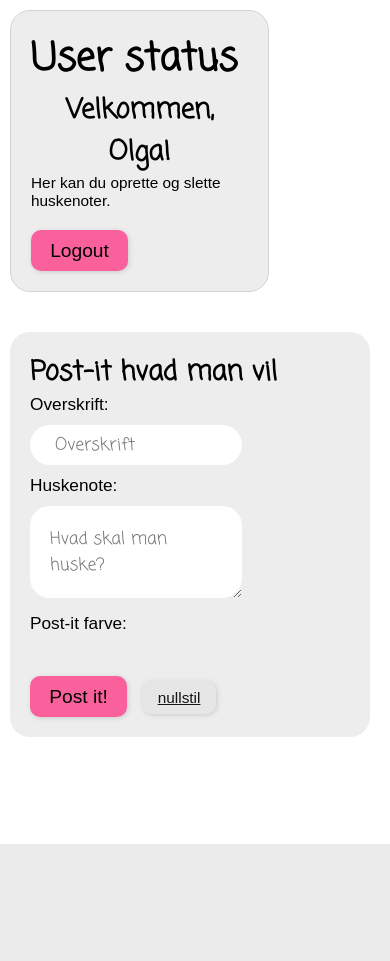
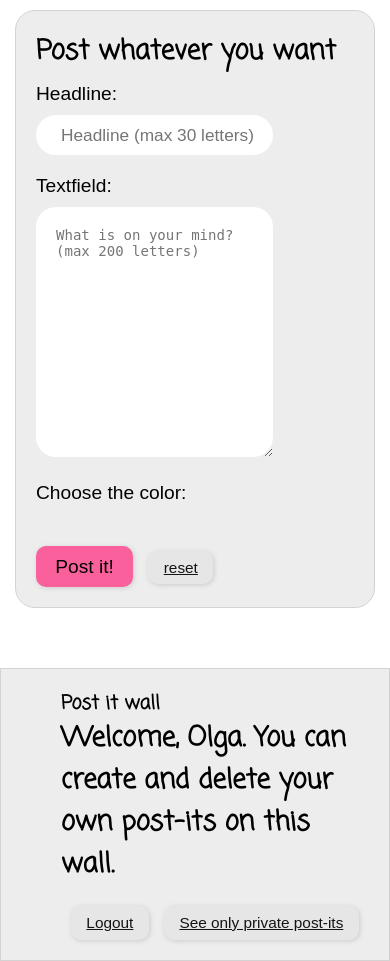
Before and after one commit to okomaro/post-it-system, a PHP site: page / in a window 390 px wide. Before the commit the page ends 844 px from the top, so only its background shows below. Run offline with PHP 8.4, Linux system fonts and the light colour scheme; a user stored in the database is signed in; data comes from the database, SQL or seed files in the repository; data that the repository does not hold is empty; some libraries are stand-ins or nearby versions.

Commit message:
responsivensess and layout corrected

```diff
--- a/css/style.css
+++ b/css/style.css
@@ -6,18 +6,19 @@
 	-moz-box-sizing: border-box;
 	box-sizing: border-box;
 }
+
 body {
 	margin: 40px;
 	font-family: sans-serif;
 	font-size: 1.2em;
 	display: flex;
-	flex-wrap: wrap;
-	justify-content: space-between;
+	flex-wrap: row wrap;
+
 }
 
 .container {
 	padding: 20px;
-	align-self: flex-start;
+
 }
 
 .user-form {
@@ -27,46 +28,49 @@ body {
 	border-radius: 20px;
 	border: 1px solid lightgray;
 	margin: 10px;
-/*	background-color: #ededed;*/
+
 }
 
 
 .welcome-field {
+	position: absolute;
+	top: 0;
+	right:0;
+	display: flex table;
+	flex-wrap: wrap;
+	align-content: center;
+	width: 100%;
+	padding-top: 20px;
+	padding-left: 60px;
+	border: 1px solid lightgray;
+	background-color: #ededed;
+
+}
+
+.whiteboard {
+	width: 70%;
 	display: flex;
 	flex-wrap: wrap;
-	justify-content: space-between;
-	width: 70%;
+	margin-top: 150px;
+	justify-content: center;
+	order: 0;
+}
+
+
+.sidebar {
+	display: flex;
+	flex-wrap: wrap;
+	align-content:flex-start;
+	margin-top: 200px;
+	width: 25%;
+	min-width: 360px;
 	border-radius: 20px;
 	border: 1px solid lightgray;
 	background-color: #ededed;
 	order: -1;
 }
 
-.whiteboard {
-	width: 70%;
-	order: 0;
-	display: flex;
-	flex-wrap: wrap;
-	margin-top: 20px;
-	justify-content: center;
-}
-
-
-.sidebar {
-	display: flex;
-	flex-wrap: wrap;
-	width: 24%;
-	min-width: 360px;
-	border-radius: 20px;
-	background-color: #ededed;
-	margin-top: 40px;
-	order: 1;
-}
-
 .notice{
-	position: absolute;
-	top:30%;
-	left:30%;
 	border: 1px solid red;
 /*	background-color: #ededed;*/
 	color: #F50D11;
@@ -105,26 +109,22 @@ body {
 }
 
 input {
-
 	text-indent: 5px;
 	font-size: 0.9em;
 }
 
 legend {
-
 	font-size: 1.5em;
 	font-family: sans-serif;
 }
 
-.postit p {
-display: block;
+.postit-text {
   word-wrap: break-word;
   max-height: 3.6em;
   line-height: 1.8em;
 }
 
 .postit h2 {
-display: block;
   word-wrap: break-word;
   max-height: 3.6em;
   line-height: 1.8em;
@@ -189,8 +189,12 @@ h1 {
 h2 {
 	font-family: 'Coming Soon', cursive;
 	font-size: 1.4em;
+/*	text-align: center;*/
+}
+.postit h2 {
 	text-align: center;
 }
+
 h3 {
 	font-size: 1.1em;
 	font-weight: 500;
@@ -245,7 +249,7 @@ input {
 	margin-left: 10px;
 	margin-right: 5px;
 	margin-top: 10px;
-	font-family: 'Coming Soon', cursive;
+/*	font-family: 'Coming Soon', cursive;*/
 }
 
 
@@ -253,12 +257,12 @@ input {
 	font-size: 0.9em;
 	margin: 10px 0;
 	padding: 20px;
-	max-height: 400px;
+	height: 250px;
 	width: 100%;
 	border-radius: 20px;
 	border-style: hidden;
 	background: white;
-	font-family: 'Coming Soon', cursive;
+/*	font-family: 'Coming Soon', cursive;*/
 }
 .textfield-small {
 	font-size: 0.9em;
@@ -317,7 +321,7 @@ body {
 
 .postit {
 	min-width: 25vh;
-	max-height: auto;
+	min-height: 25vh;
 	margin: 10px;
 }
 .postit p {
@@ -344,27 +348,40 @@ body {
 @media all and (max-width: 500px) {
 body {
 	/* On small screens, we are no longer using row direction but column */
-	flex-direction: column;
-	justify-content: center;
-	margin: 10px;
+	display: flex table-column;
+	flex-wrap: wrap;
+	justify-content:space-around;
+	align-content: center;
+	margin: 0;
+}
+
+.welcome-field {
+	position: relative;
+
+	order: 1;
+	margin: 0;
+	align-content: center;
 }
 
 .whiteboard {
 	order: 0;
 	width: 100%;
 	min-width: 300px;
+	margin-top: 20px;
+
 }
 
 .sidebar {
 		order: -1;
-			justify-content: flex-start;
 			width:100%;
 			max-width: 300px;
+	margin-top: 10px;
+
 }
 
 .sidebar h3 {
-		font-size: 0.9em;
-		margin-top: 0;
+		font-size: 1em;
+		margin-top: 10px;
 }
 
 .postit h2 {
@@ -381,6 +398,9 @@ time {
 		font-size: 0.6em;
 			margin: 0;
 }
+	h1 {
+			font-size:1em;
+	}
 
 
 }
--- a/index.php
+++ b/index.php
@@ -83,22 +83,23 @@ $cmd = $_POST['cmd'] ?? null;
 
 <div class="container welcome-field">
 
-	<h1>User status</h1>
+	<h1>Post it wall</h1>
 
 
 <form action="<?=$_SERVER['PHP_SELF']?>" method="post">
 	<div>
+
 <?php
 	if (isset($_SESSION['uid'])){ ?>
-		<h2>Velkommen, <?=$_SESSION['uname']?>!</h2>
-		<p>Her kan du oprette og slette huskenoter.</p>
-		<button class="submit-button" type="submit" name="cmd" value="logout">Logout</button>
+		<h2>Welcome, <?=$_SESSION['uname']?>. You can create and delete your own post-its on this wall.</h2>
+		<button class="second-button" type="submit" name="cmd" value="logout">Logout</button>
+		<button class="second-button" type="submit" name="cmd" value="private">See only private post-its</button>
 <?php } else { ?>
-		<h2>Login</h2>
+		Please log in to see the post-its.
 		<input type="text" name="un" placeholder="Username" required>
 		<input type="password" name="pw" placeholder="Password" required>
 		<button class="submit-button" type="submit" name="cmd" value="login">Login</button>
-		<button class="submit-button" type="submit" name="cmd" value="createuser">Create</button>
+		<button class="submit-button" type="submit" name="cmd" value="createuser">Sign up</button>
 <?php } ?>
 	</div>
 </form>
@@ -116,15 +117,15 @@ $cmd = $_POST['cmd'] ?? null;
 
 	<div class=" container sidebar">
 
-		<h2>Post-it hvad man vil</h2>
+		<h2>Post whatever you want</h2>
 
 			<form action="new_post_it.php" method="post">
-				<h3>Overskrift:</h3>
-				<input class="textfield-small" type="text" name="headertext"  placeholder="Overskrift" autocomplete="off" required><br/>
-				<h3>Huskenote:</h3>
-				<textarea class="textfield-large" type="text" name="bodytext" placeholder="Hvad skal man huske?" autocomplete="off" required></textarea>
+				<h3>Headline:</h3>
+				<input class="textfield-small" type="text" name="headertext"  placeholder="Headline (max 30 letters)" autocomplete="off" required><br/>
+				<h3>Textfield:</h3>
+				<textarea class="textfield-large" type="text" name="bodytext" placeholder="What is on your mind? (max 200 letters)" autocomplete="off" required></textarea>
 
-				<h3>Post-it farve:</h3>
+				<h3>Choose the color:</h3>
 
 
 				<?php
@@ -140,7 +141,7 @@ $cmd = $_POST['cmd'] ?? null;
 
 				<br/>
 				<button class="submit-button" name="cmd" type="submit" value="submit-true"> Post it!</button>
-				<button class="second-button" name="reset" type="reset" value="reset">nullstil</button>
+				<button class="second-button" name="reset" type="reset" value="reset">reset</button>
 
 			</form>
 
@@ -181,7 +182,7 @@ WHERE users_id = users.id AND color_id=color.id;';
 	?>
 
 		<h2><?=$htext?></h2>
-		<p><?=$btext?></p>
+		<p class="postit-text"><?=$btext?></p>
 		<p class="name"><?=$username?></p>
 		<time datetime="Y-M-D" ><?=$createdate?></time>
 	</div>
@@ -195,7 +196,7 @@ WHERE users_id = users.id AND color_id=color.id;';
 
 <?php	}
 	else {
-		echo '<strong> You are not logged in and therefore can not see post-it system</strong>';
+		echo '<strong> </strong>';
 	}
 
 ?>
```
